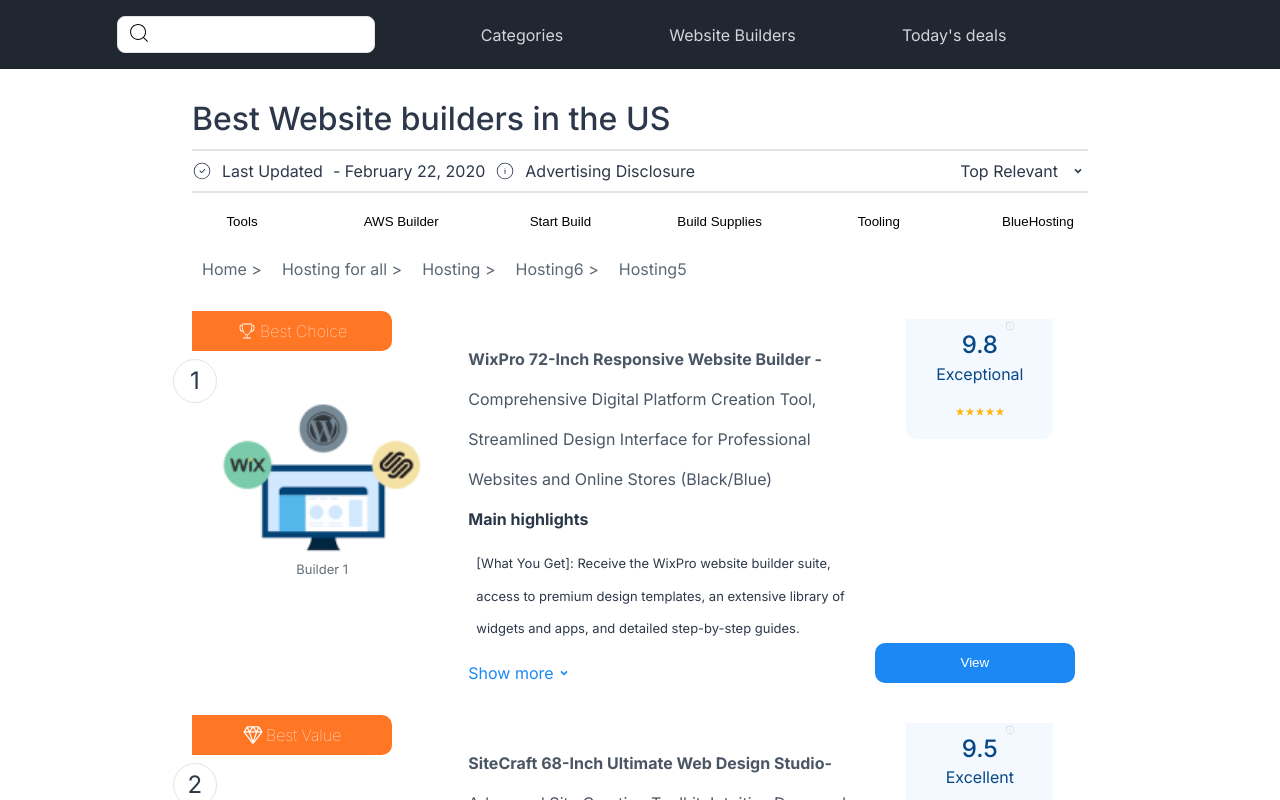
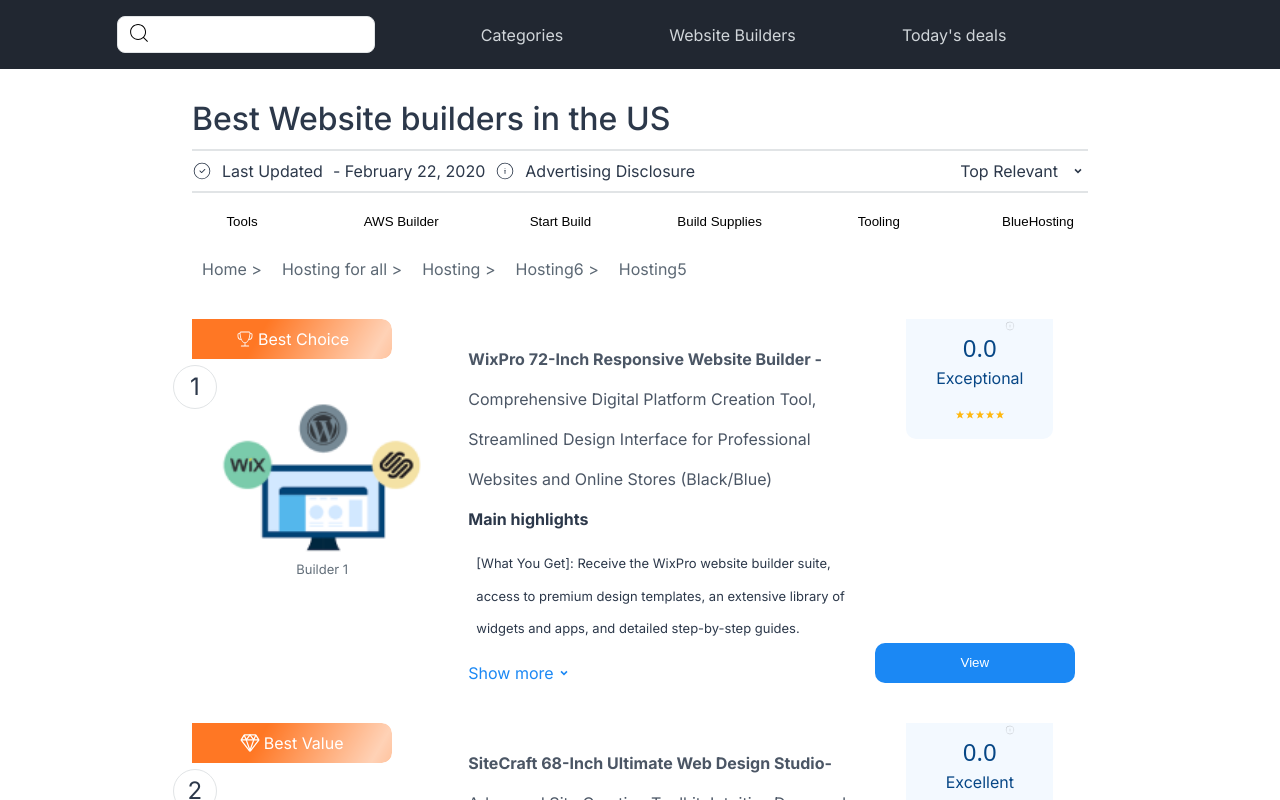
Before and after one commit to Freakyab/radiant_riches_llc, a Next.js app: page / in a window 1280 px wide. Shown: the top 800 px of the page. Built offline with nearby package versions, Linux system fonts and the light colour scheme.

Commit message:
Add framer-motion and react-countup dependencies, update cardSlider and card styles

```diff
--- a/package.json
+++ b/package.json
@@ -9,8 +9,11 @@
     "lint": "next lint"
   },
   "dependencies": {
+    "framer-motion": "^11.0.6",
+    "motion": "^10.17.0",
     "next": "14.1.0",
     "react": "^18",
+    "react-countup": "^6.5.0",
     "react-dom": "^18",
     "react-icons": "^5.0.1",
     "sass": "^1.71.1"
--- a/src/app/components/card/card.jsx
+++ b/src/app/components/card/card.jsx
@@ -1,9 +1,12 @@
 "use client";
 import styles from "./card.module.scss";
 import CardDetails from "./cardDetails";
+import React from "react";
+import CountUp from "react-countup";
 import { CiCircleInfo, CiTrophy } from "react-icons/ci";
 import { IoDiamondOutline } from "react-icons/io5";
 import { RiArrowDropDownLine } from "react-icons/ri";
+import { LazyMotion, domAnimation, m } from "framer-motion";
 import Image from "next/image";
 
 const Card = () => {
@@ -12,18 +15,35 @@
   };
 
   return (
-    <>
+    <LazyMotion features={domAnimation}>
       {CardDetails.map((card, index) => {
         return (
-          <div className={styles.card} key={index}>
-            <div className={styles.leftSection}>
+          <m.div
+            animate={{
+              opacity: 1,
+              y: 0,
+              transition: {
+                duration: 0.5,
+                delay: index * 0.1,
+              },
+            }}
+            whileHover={{
+              scale: 1.02,
+              boxShadow: "0px 0px 10px 0px rgba(0,0,0,0.2)",
+              transition: { duration: 0.2 },
+            }}
+            initial={{ opacity: 0, y: 100 }}
+            exit={{ opacity: 0, y: 100 }}
+            className={styles.card}
+            key={index}>
+            <div className={`${styles.leftSection}`}>
               {card.rank === 1 ? (
-                <span className={styles.tag}>
+                <span className={`${styles.tag} ${styles.shimmer}`}>
                   <CiTrophy className={styles.trophyIcon} size={20} />
                   <span>Best Choice</span>
                 </span>
               ) : card.rank === 2 ? (
-                <span className={styles.tag}>
+                <span className={`${styles.tag} ${styles.shimmer}`}>
                   <IoDiamondOutline className={styles.trophyIcon} size={20} />
                   <span>Best Value</span>
                 </span>
@@ -86,7 +106,19 @@
               <div className={styles.rating}>
                 <span className={styles.ratingDetails}>
                   <CiCircleInfo className={styles.infoIcon} title="Info" />
-                  <p className={styles.ratingValue}>{card.rating}</p>
+                  <p className={styles.ratingValue}>
+                    <CountUp
+                      end={card.rating}
+                      duration={2.75}
+                      separator=" "
+                      decimals={1}
+                      decimal="."
+                      >
+                      {({ countUpRef}) => (
+                          <span ref={countUpRef} />
+                      )}
+                    </CountUp>
+                  </p>
                   <p className={styles.ratingTitle}>{card.reviewTitle}</p>
                 </span>
                 <div className={styles.ratingStars}>
@@ -110,10 +142,10 @@
                 View
               </button>
             </div>
-          </div>
+          </m.div>
         );
       })}
-    </>
+    </LazyMotion>
   );
 };
 
--- a/src/app/components/card/card.module.scss
+++ b/src/app/components/card/card.module.scss
@@ -6,32 +6,45 @@
   width: 100%;
   background: #ffffff;
   line-height: 2.5;
+  border-radius: 10px;
 
   .leftSection {
     display: flex;
     flex: 2;
     width: 400px;
     flex-direction: column;
-    height: 100%;
+    // height: 100%;
 
     .tag {
       display: flex;
       position: relative;
-      top: -0.5rem;
+      // top: -0.5rem;
       justify-content: center;
       align-items: center;
-      font-size: medium;
+      font-size: bold;
       gap: 0.2rem;
-      font-weight: 100;
       background: #ff7724;
       width: 200px;
       border-radius: 0 10px 10px 0;
       color: #ffffff;
     }
+    .shimmer {
+      // display:inline-block;
+      -webkit-mask: linear-gradient(-60deg, #000 30%, #0005, #000 70%)
+        right/300% 100%;
+      background-repeat: no-repeat;
+      animation: shimmer 2.5s infinite;
+    }
+
+    @keyframes shimmer {
+      100% {
+        -webkit-mask-position: left;
+      }
+    }
 
     .rank {
       position: relative;
-      //   top: 0.4rem;
+      top: 0.4rem;
       left: -1.2rem;
       display: flex;
       justify-content: center;
@@ -167,9 +180,8 @@
           color: #babec3;
         }
         .ratingValue {
-          font-weight: 500;
+          font: 500 1.5rem system-ui;
           padding: 0 0 5px 0;
-          font-size: 1.5rem;
         }
       }
       .ratingStars {
@@ -194,6 +206,11 @@
       border-radius: 10px;
       margin-bottom: 20px;
     }
+
+    .button:hover {
+      transition: ease-in-out 0.3s;
+      background: #074786;
+    }
   }
 }
 
@@ -212,7 +229,6 @@
       .image {
         margin-left: auto;
         margin-right: auto;
-        // width: 100%;
       }
     }
     .centerSection {
--- a/src/app/components/cardSlider/cardSlider.module.scss
+++ b/src/app/components/cardSlider/cardSlider.module.scss
@@ -4,6 +4,7 @@
   gap: 1rem;
   width: 100%;
   margin-bottom: 20px;
+
 
   h2 {
     font-size: 1.8rem;
@@ -28,6 +29,8 @@
   align-items: flex-start;
   background-color: #fff;
   border-radius: 12px;
+
+
 
   .image {
     max-width: 300px;
@@ -96,13 +99,17 @@
   .viewDetails {
     background: #1b88f4;
     color: #fff;
-    padding: 10px;
+    padding: 10px 0  10px 0;
     border-radius: 10px;
     text-align: center;
     border: none;
     cursor: pointer;
-    width: 100%;
+    width: 90%;
   }
+}
+
+.cards:hover{
+  box-shadow: 0 0 10px 0 rgba(0, 0, 0, 0.1);
 }
 
 @media screen and (max-width: 910px) {
```
Also changed, not shown: 1 other file (tests, documents, lock files or other folders).
